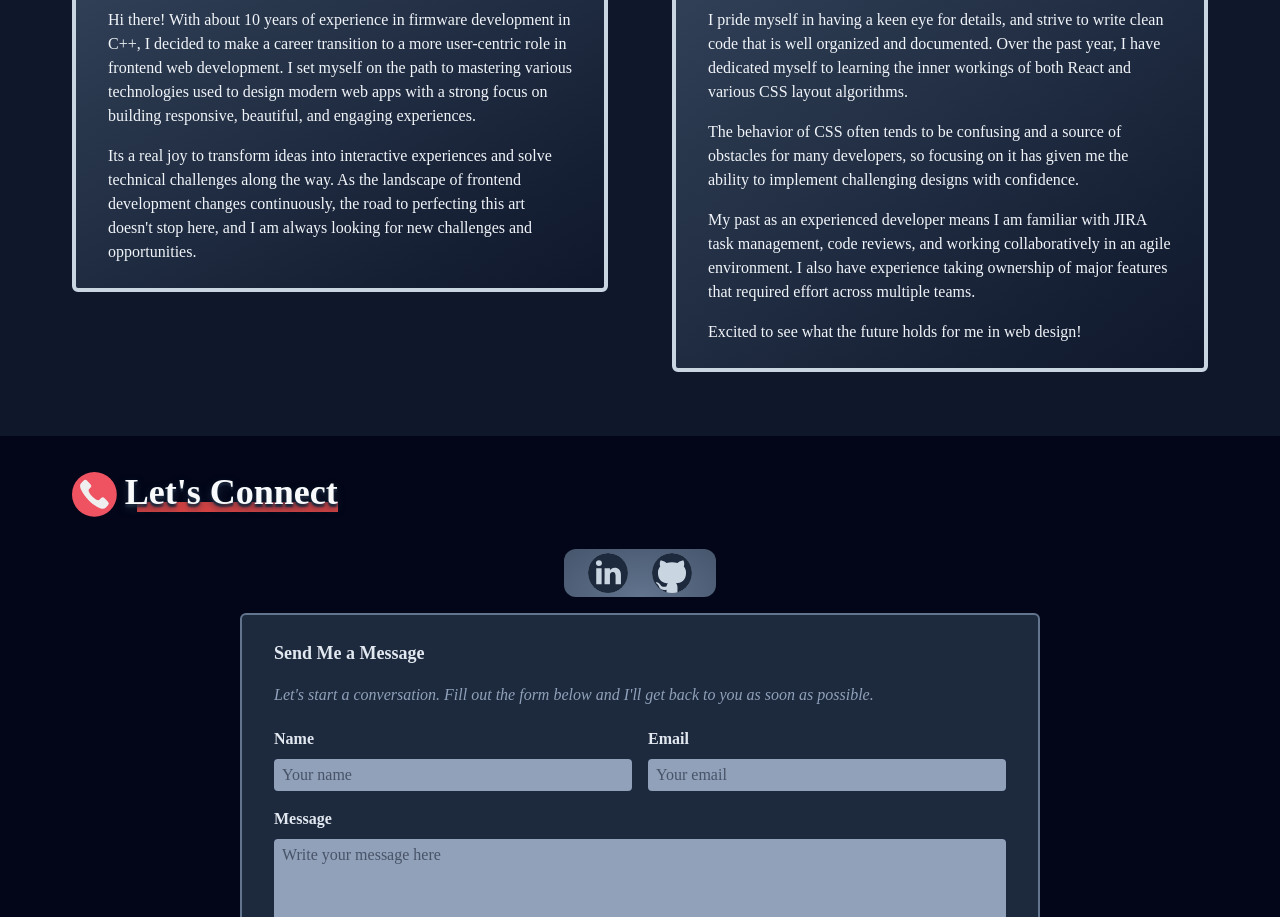
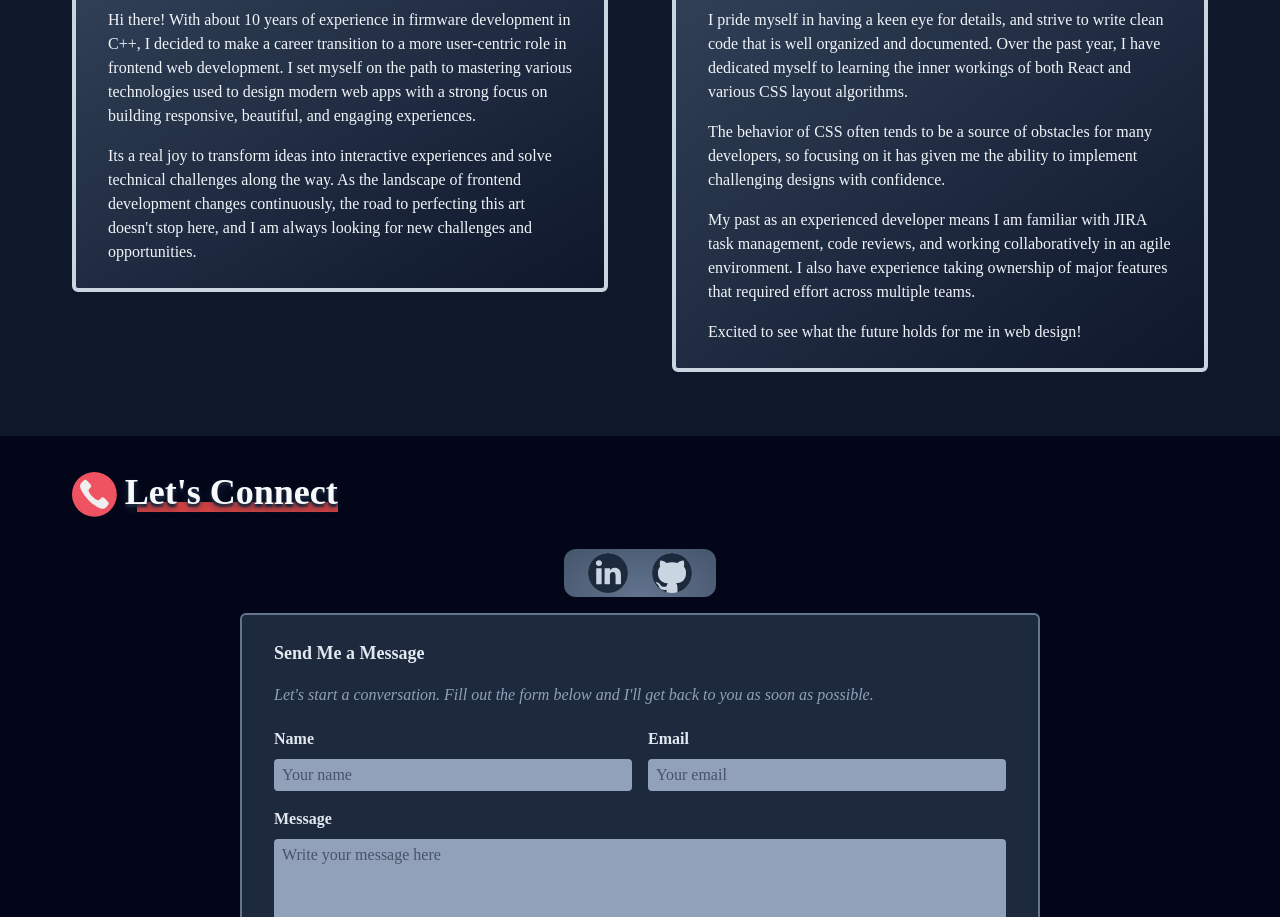
Before and after one commit to skharat8/portfolio-site, a React (Vite) app: page / in a window 1280 px wide. Shown: the part 1940-2857 px from the top of the page. Built offline with nearby package versions, Linux system fonts and the light colour scheme; what @midudev/tailwind-animations would draw is missing.

Commit message:
Set the scroll-triggered in-view animations to happen only once

```diff
--- a/src/components/about/AboutMe.tsx
+++ b/src/components/about/AboutMe.tsx
@@ -60,9 +60,9 @@ function AboutMe() {
               of both React and various CSS layout algorithms.
             </p>
             <p className="mb-4">
-              The behavior of CSS often tends to be confusing and a source of
-              obstacles for many developers, so focusing on it has given me the
-              ability to implement challenging designs with confidence.
+              The behavior of CSS often tends to be a source of obstacles for
+              many developers, so focusing on it has given me the ability to
+              implement challenging designs with confidence.
             </p>
             <p className="mb-4">
               My past as an experienced developer means I am familiar with JIRA
--- a/src/components/about/AboutTextWrapper.tsx
+++ b/src/components/about/AboutTextWrapper.tsx
@@ -36,6 +36,7 @@ function AboutTextWrapper({
         bg-gradient-to-br from-slate-700 to-slate-900 px-6 py-5 text-slate-100
         outline-none"
       initial={{ opacity: 0, x: prefersReducedMotion ? 0 : initialX }}
+      viewport={{ once: true }}
       whileInView={{
         opacity: 1,
         x: 0,
--- a/src/components/projects/FirebirdTechStack.tsx
+++ b/src/components/projects/FirebirdTechStack.tsx
@@ -36,6 +36,7 @@ function FirebirdTechStack({ className }: { className?: string }) {
         className,
       )}
       initial={{ opacity: 0, x: prefersReducedMotion ? 0 : "15%" }}
+      viewport={{ once: true }}
       whileInView={{ opacity: 1, x: 0 }}
       transition={{ type: "spring", damping: 20 }}
     >
--- a/src/components/projects/Projects.tsx
+++ b/src/components/projects/Projects.tsx
@@ -26,6 +26,7 @@ function Projects() {
               <motion.div
                 className="group relative w-full overflow-hidden rounded-lg"
                 initial={{ opacity: 0 }}
+                viewport={{ once: true }}
                 whileInView={{ opacity: 1 }}
                 transition={{ delay: 0.2 }}
               >
@@ -42,6 +43,7 @@ function Projects() {
             <motion.div
               className="hidden h-[30vh] w-full overflow-hidden rounded-lg lg:block"
               initial={{ opacity: 0 }}
+              viewport={{ once: true }}
               whileInView={{ opacity: 1 }}
               transition={{ delay: 0.2 }}
             >
```
